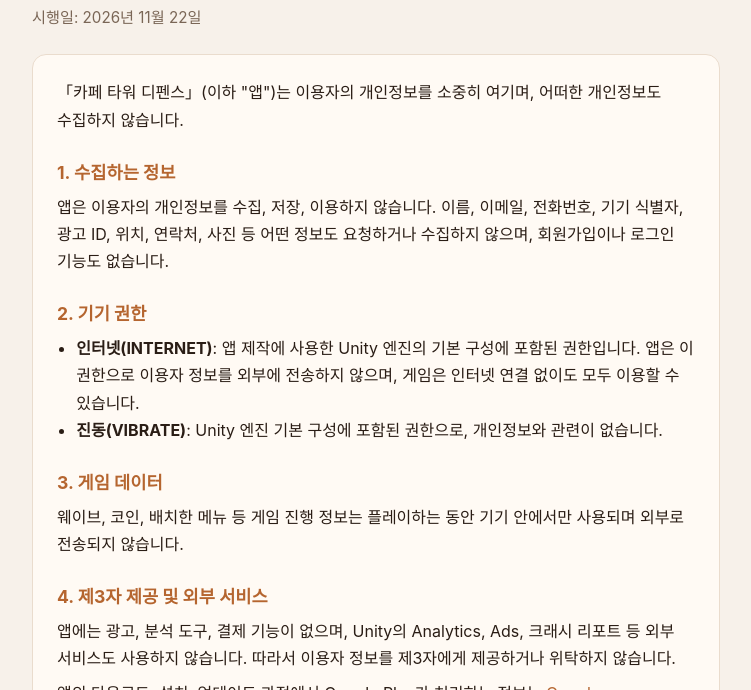
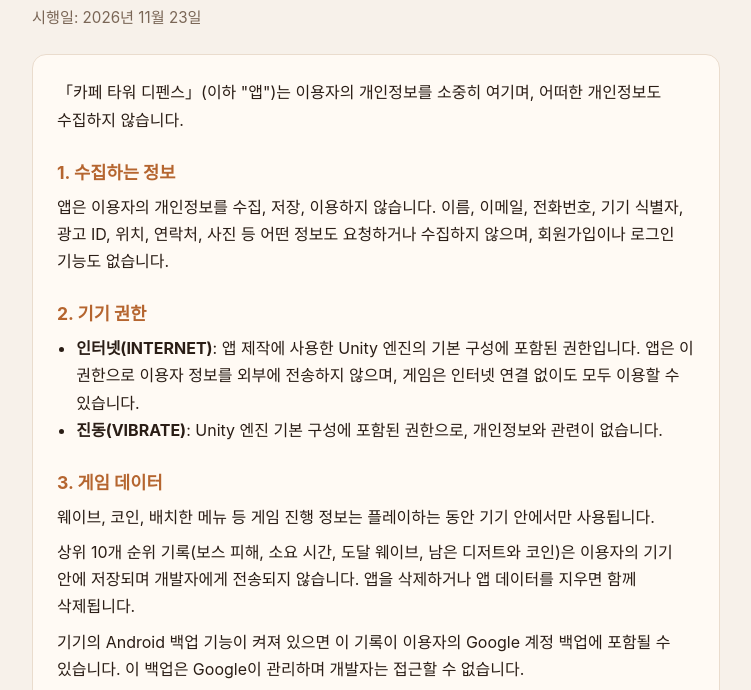
Before and after one commit to tambusrin00-dotcom/cafetower-privacy, a plain HTML site: page index.html in a window 1280 px wide. Shown: the part 110-800 px from the top of the page, without its empty margins (264-1015 px from the left). Drawn offline with Linux system fonts and the light colour scheme.

Commit message:
순위 기록 저장과 기록 공유 내용 반영
Co-Authored-By: Claude Opus 5.5 <noreply@anthropic.com>

```diff
--- a/index.html
+++ b/index.html
@@ -48,7 +48,7 @@
     </svg>
     <h1>카페 타워 디펜스<br>개인정보처리방침</h1>
   </header>
-  <p class="date">시행일: 2026년 11월 22일</p>
+  <p class="date">시행일: 2026년 11월 23일</p>
 
   <div class="card">
     <p style="margin-top:16px">「카페 타워 디펜스」(이하 "앱")는 이용자의 개인정보를 소중히 여기며, 어떠한 개인정보도 수집하지 않습니다.</p>
@@ -64,11 +64,14 @@
     </ul>
 
     <h2>3. 게임 데이터</h2>
-    <p>웨이브, 코인, 배치한 메뉴 등 게임 진행 정보는 플레이하는 동안 기기 안에서만 사용되며 외부로 전송되지 않습니다.</p>
+    <p>웨이브, 코인, 배치한 메뉴 등 게임 진행 정보는 플레이하는 동안 기기 안에서만 사용됩니다.</p>
+    <p>상위 10개 순위 기록(보스 피해, 소요 시간, 도달 웨이브, 남은 디저트와 코인)은 이용자의 기기 안에 저장되며 개발자에게 전송되지 않습니다. 앱을 삭제하거나 앱 데이터를 지우면 함께 삭제됩니다.</p>
+    <p>기기의 Android 백업 기능이 켜져 있으면 이 기록이 이용자의 Google 계정 백업에 포함될 수 있습니다. 이 백업은 Google이 관리하며 개발자는 접근할 수 없습니다.</p>
 
     <h2>4. 제3자 제공 및 외부 서비스</h2>
     <p>앱에는 광고, 분석 도구, 결제 기능이 없으며, Unity의 Analytics, Ads, 크래시 리포트 등 외부 서비스도 사용하지 않습니다.
-    따라서 이용자 정보를 제3자에게 제공하거나 위탁하지 않습니다.</p>
+    따라서 개발자가 이용자 정보를 제3자에게 제공하거나 위탁하지 않습니다.</p>
+    <p><b>기록 공유</b>: 이용자가 '1등 공유' 버튼을 누르고 공유할 앱을 직접 선택한 경우에만 1등 기록과 앱 다운로드 링크가 그 앱으로 전달됩니다. 앱이 자동으로 공유하는 일은 없으며, 전달된 내용은 이용자가 선택한 앱의 개인정보처리방침을 따릅니다.</p>
     <p>앱의 다운로드, 설치, 업데이트 과정에서 Google Play가 처리하는 정보는
     <a href="https://policies.google.com/privacy" target="_blank" rel="noopener">Google 개인정보처리방침</a>을 따릅니다.</p>
 
```
